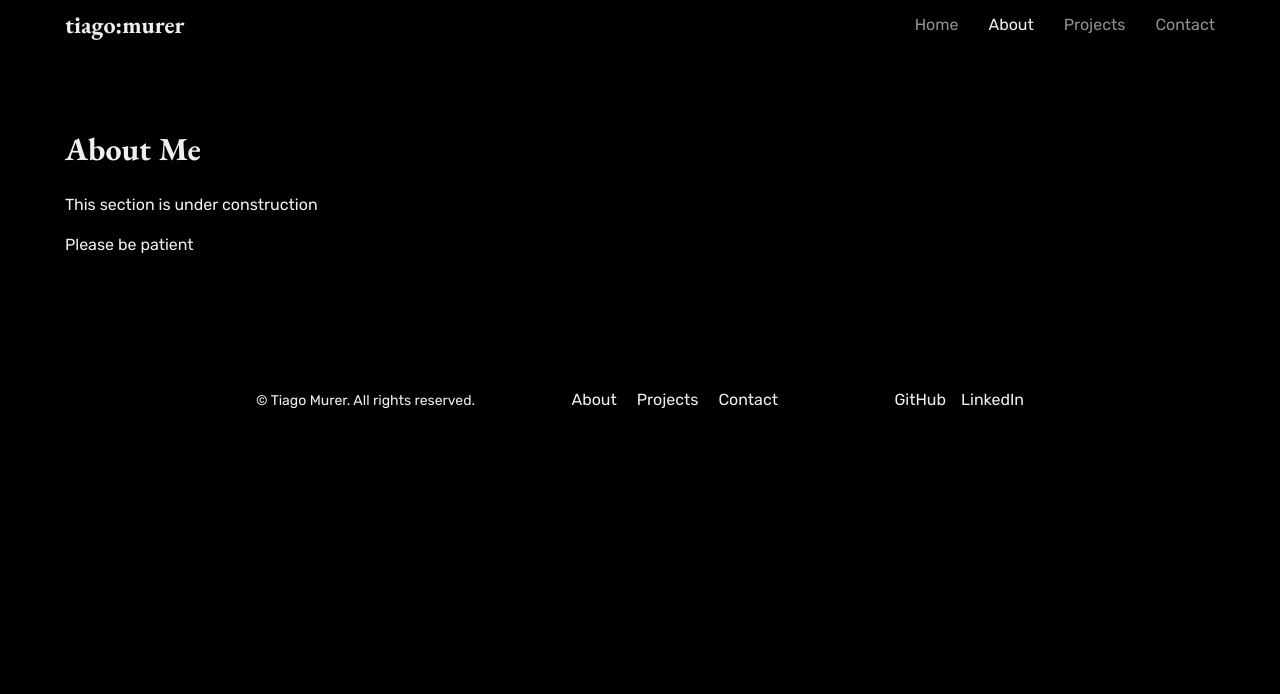
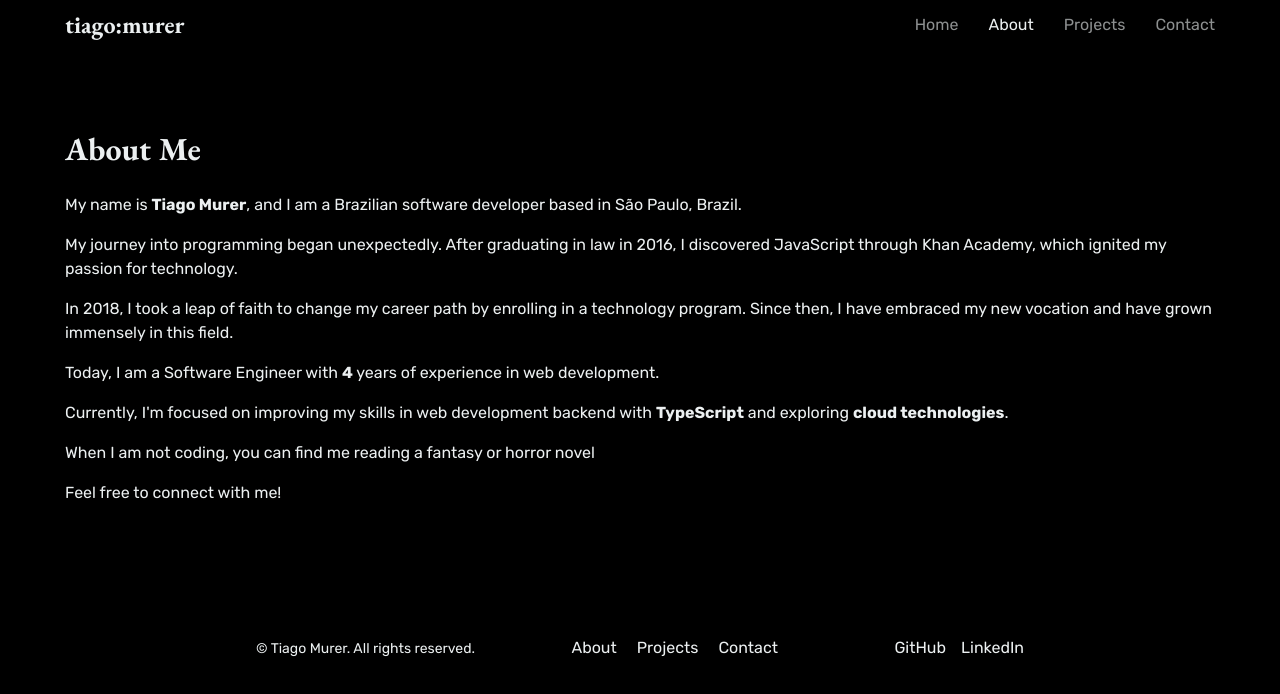
Before and after one commit to tsmurer/tsmurer.github.io, an Eleventy site: page src/pages/about.njk in a window 1280 px wide. Built offline with nearby package versions, Linux system fonts and the light colour scheme; Eleventy itself is replaced by a stand-in of ours; files that its build step writes are made by us from their sources; what eleventy-sass would draw is missing.

Commit message:
about me page

```diff
--- a/src/_data/projects.json
+++ b/src/_data/projects.json
@@ -2,7 +2,7 @@
     "projects": [
       {
         "title": "My GitHub Page",
-        "description": "This very website. I have built it as a multi-page static webpage for the structure, that gives a professional look and feel, the performance of a static website generator (I used Eleventy for this one), and the SEO optimization. It's also an opportunity to display my skills with the bare bones of the frontend skillset, since it uses no third-party UI component library, every component written by myself",
+        "description": "This very website. I have built it as a multi-page static application to emphasize user experience through a well defined structure. Besides that, Eleventy (a Static Site Generator, SSG for short) provides very performant builds and great SEO optimization. This was also an opportunity to display my skills with the bare bones of the frontend skillset, since it uses no third-party UI component library, every component written by myself",
         "url": "https://github.com/tsmurer/tsmurer.github.io",
         "screenshots": [
           {
--- a/src/pages/about.njk
+++ b/src/pages/about.njk
@@ -8,7 +8,13 @@ permalink: /about/
 {% endblock %}
 
 {% block content %}
-  <h1>About Me</h1>
-  <p>This section is under construction</p>
-  <p>Please be patient</p>
+<h1>About Me</h1>
+<p>My name is <strong>Tiago Murer</strong>, and I am a Brazilian software developer based in São Paulo, Brazil.</p>
+<p>My journey into programming began unexpectedly. After graduating in law in 2016, I discovered JavaScript through Khan Academy, which ignited my passion for technology.</p>
+<p>In 2018, I took a leap of faith to change my career path by enrolling in a technology program. Since then, I have embraced my new vocation and have grown immensely in this field.</p>
+<p>Today, I am a Software Engineer with <strong id="exp-years"></strong> years of experience in web development.</p>
+<p>Currently, I'm focused on improving my skills in web development backend with <strong>TypeScript</strong> and exploring <strong>cloud technologies</strong>.
+<p>When I am not coding, you can find me reading a fantasy or horror novel</p>
+<p>Feel free to connect with me!</p>
+<script> document.getElementById('exp-years').textContent = new Date().getFullYear() - 2020; </script>
 {% endblock %}
```
